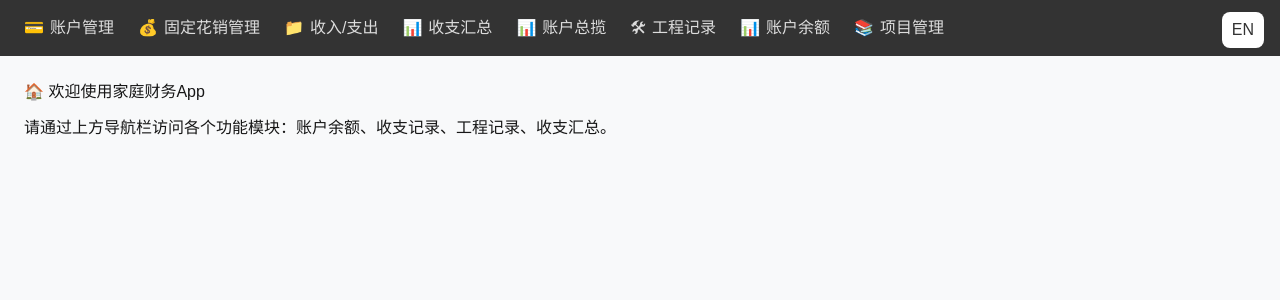
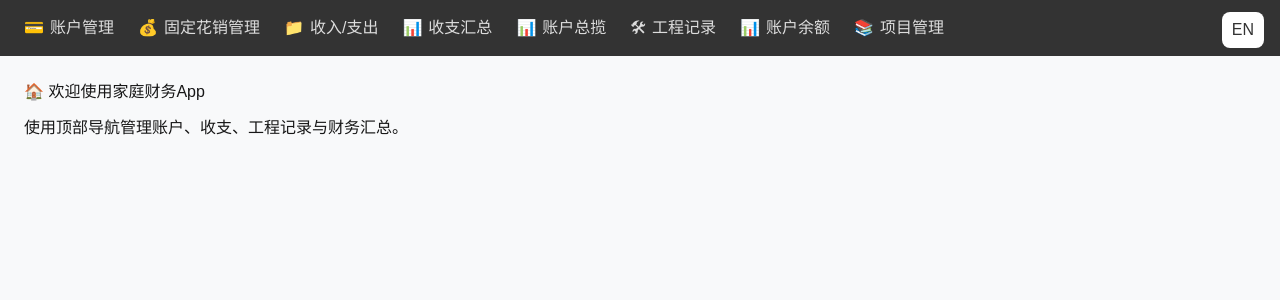
Before and after one commit to jack-li-codes/family-finance-app, a Next.js app: page / in a window 1280 px wide. Shown: the top 300 px of the page. Built offline with nearby package versions, Linux system fonts and the light colour scheme.

Commit message:
Polish homepage welcome text for admissions demo

```diff
--- a/app/i18n.ts
+++ b/app/i18n.ts
@@ -16,7 +16,7 @@ const base: Record<string, string> = {
    "账户余额": "Balance",
    "账户余额快照": "Balance Snapshot",
    "项目管理": "Projects",
-   "欢迎使用家庭财务App": "Welcome to the Family Finance App",
+   "欢迎使用家庭财务App": "Welcome to the Family Finance",
    "请通过上方导航栏访问各个功能模块：账户余额、收支记录、工程记录、收支汇总。":
      "Use the top navigation to access: Balance, Transactions, Worklog, and Summary.",
    "新增": "Add",
--- a/app/page.tsx
+++ b/app/page.tsx
@@ -8,10 +8,12 @@ export default function HomePage() {
   const { lang } = useLang();
   return (
     <div>
-      <h1>{t("🏠 欢迎使用家庭财务App", lang)}</h1>
+      <h1>🏠 {t("欢迎使用家庭财务App", lang)}</h1>
       <p style={{ marginTop: 12 }}>
-        {t("请通过上方导航栏访问各个功能模块：账户余额、收支记录、工程记录、收支汇总。", lang)}
-      </p>
+         {lang === "zh"
+         ? "使用顶部导航管理账户、收支、工程记录与财务汇总。"
+         : "Use the top navigation to manage accounts, transactions, worklog, and summary."}
+        </p>
     </div>
   );
 }
```
